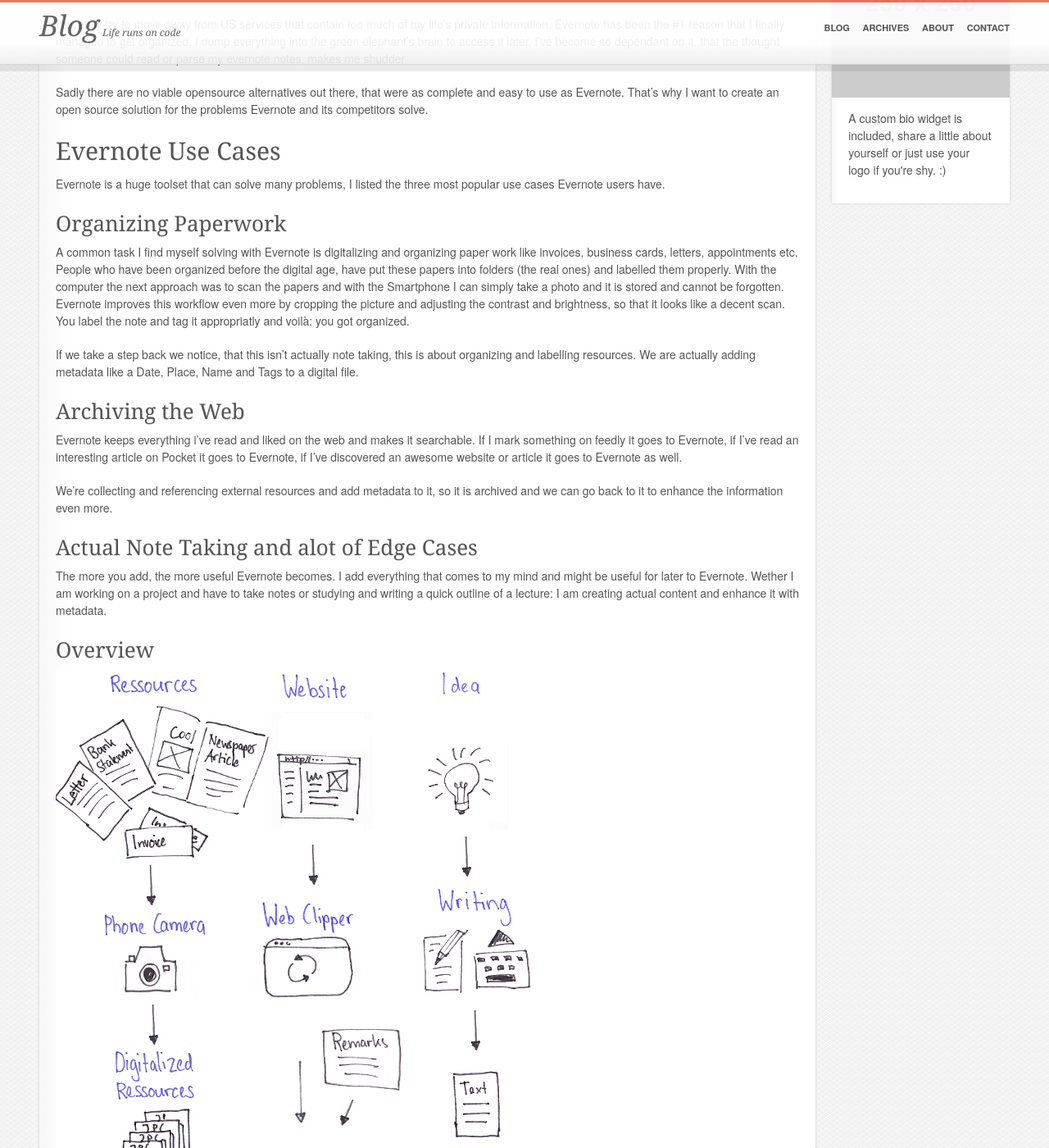
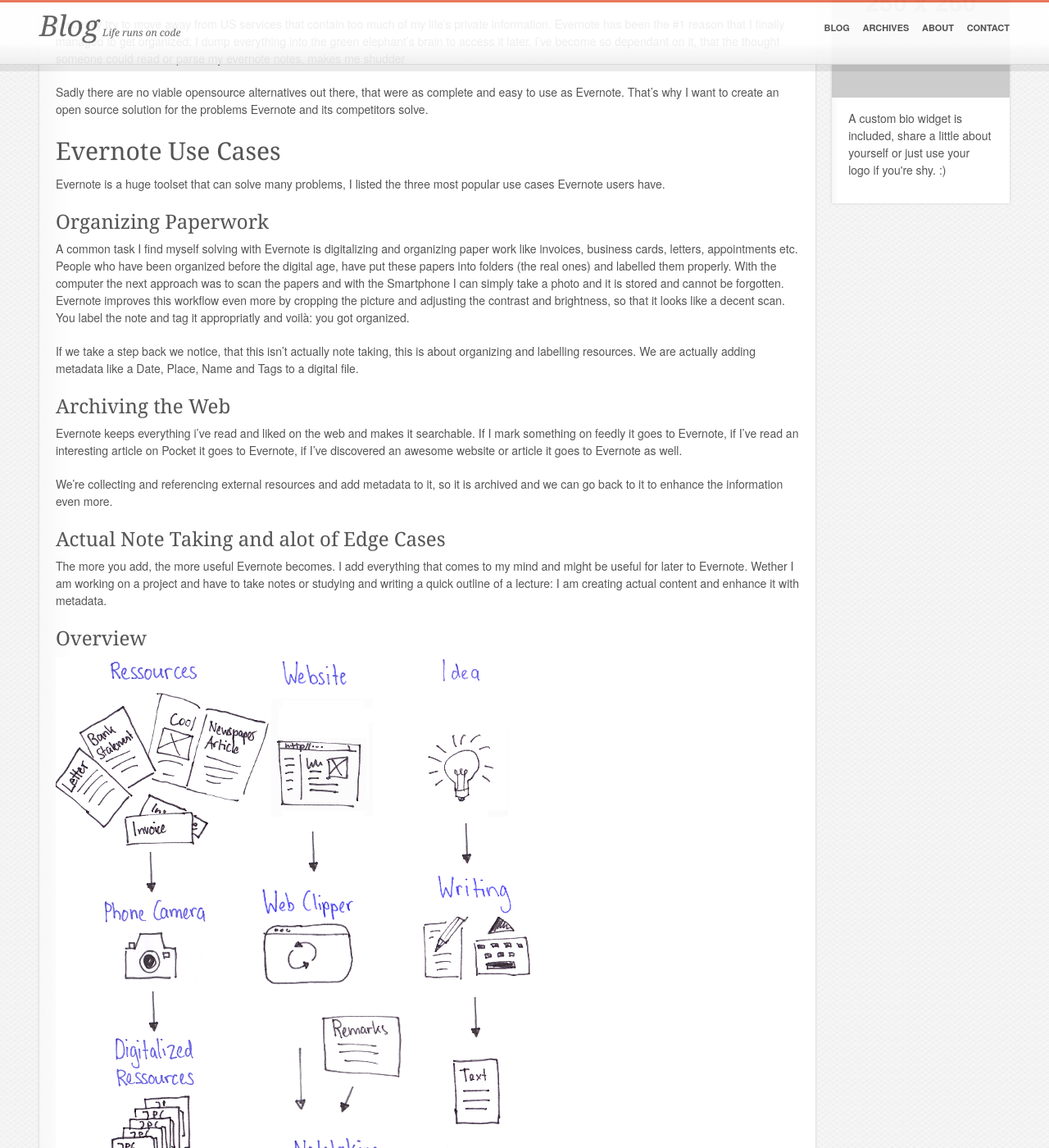
Before and after one commit to lukasmartinelli/lukasmartinelli.github.io, a Jekyll site: the page built from _posts/2014-02-07-a-better-evernote-concept.md, in a window 1280 px wide and 1400 px high, scrolled down 196 px. Shown: the whole window at 82% size. Built offline with Jekyll 4.4.1, drawn with Linux system fonts in a browser that asks for light colours; Markdown is read by kramdown in place of the engine named in the settings.

Commit message:
Added style for h4

```diff
--- a/css/main.css
+++ b/css/main.css
@@ -70,29 +70,35 @@
 
 /* line 58, ../sass/_base.scss */
 h3 {
-  font-size: 1.85714em;
-  line-height: 1.30769em;
-  margin-bottom: 0.30769em;
+  font-size: 1.71429em;
+  line-height: 1.25em;
+  margin-bottom: 0.33333em;
+}
+
+/* line 64, ../sass/_base.scss */
+h4 {
+  font-size: 1.14286em;
+  line-height: 24, 16;
 }
 
 /* ===Links=== */
-/* line 66, ../sass/_base.scss */
+/* line 71, ../sass/_base.scss */
 a {
   color: #e86a4d;
   text-decoration: none;
 }
-/* line 69, ../sass/_base.scss */
+/* line 74, ../sass/_base.scss */
 a:hover {
   text-decoration: underline;
 }
 
 /* ===Text=== */
-/* line 74, ../sass/_base.scss */
+/* line 79, ../sass/_base.scss */
 p {
   margin: 0 0 1.42857em 0;
 }
 
-/* line 78, ../sass/_base.scss */
+/* line 83, ../sass/_base.scss */
 img {
   max-width: 100%;
 }
```
Also changed, not shown: sass/_base.scss (+8 -3 lines).
